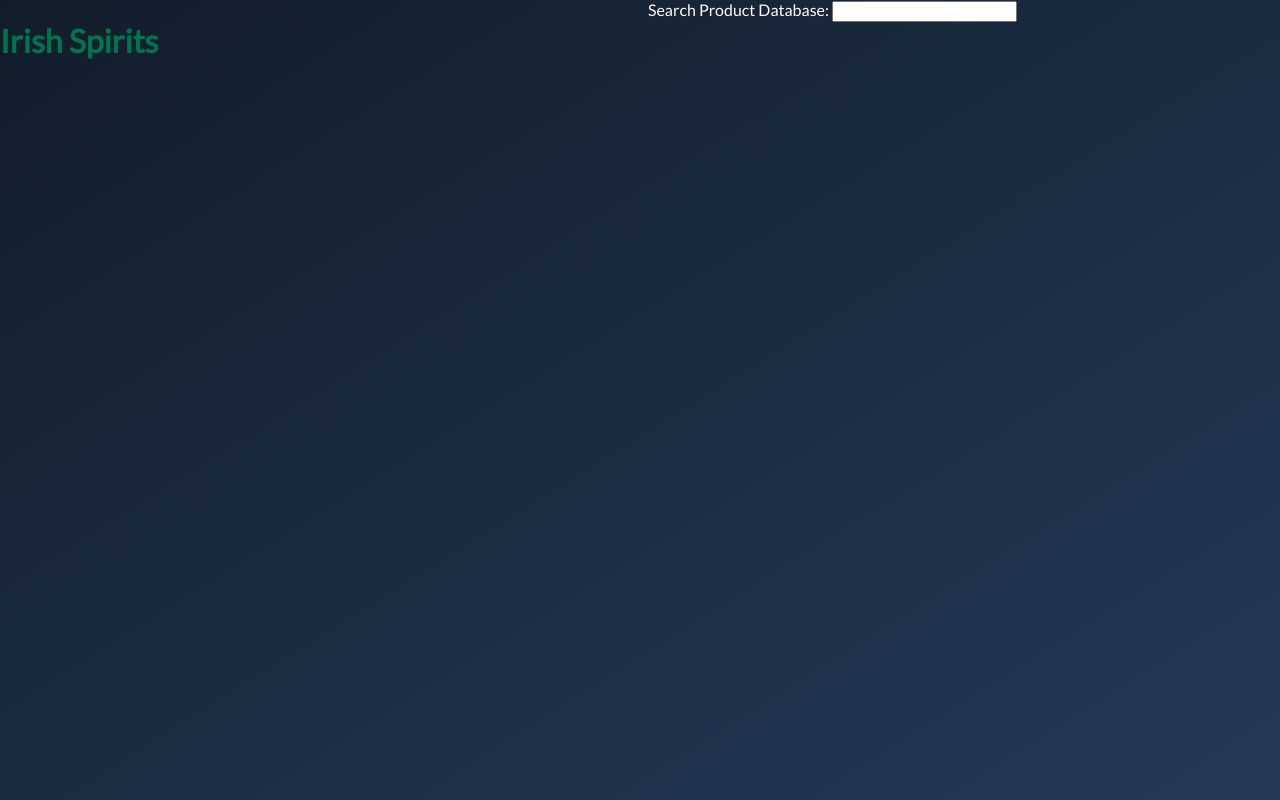
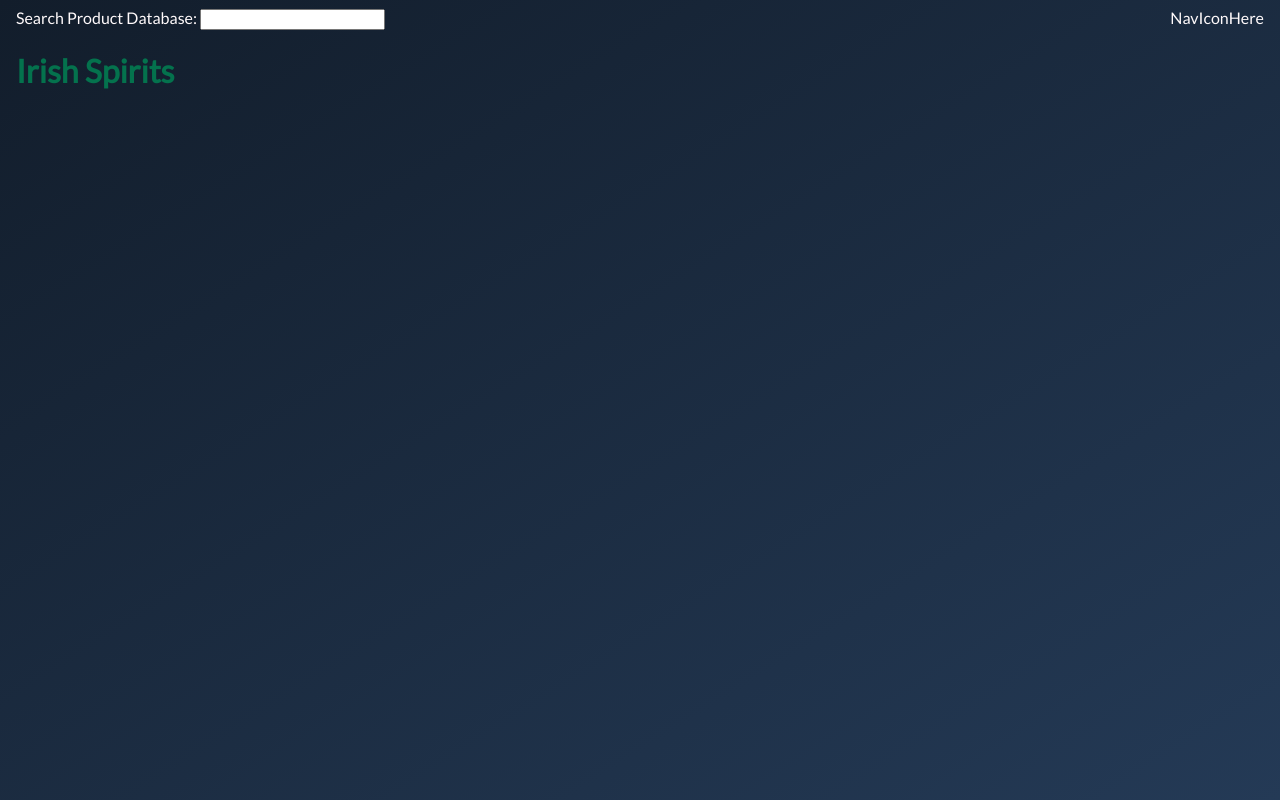
Before and after one commit to Crowe-Brian-J/u4_project_POS, a React (Vite) app in the folder client/: page / in a window 1280 px wide. Built offline with nearby package versions, Linux system fonts and the light colour scheme.

Commit message:
component update

```diff
--- a/client/src/App.css
+++ b/client/src/App.css
@@ -7,10 +7,17 @@ body {
 }
 
 .home {
+  margin-left: 2vh;
   color: #04724d;
   column-count: 2;
 }
 
-.search {
-  color: #fffafb
+.search,  .icon{
+  color: #fffafb;
+  margin: 1vh 2vh 0 2vh;
 }
+
+.top-bar {
+  display: flex;
+  justify-content: space-between;
+}
--- /dev/null
+++ b/client/src/components/Nav.jsx
@@ -0,0 +1,9 @@
+const Nav = () => {
+  return (
+    <div className="navbar">
+      <div className="icon">NavIconHere</div>
+    </div>
+  )
+}
+
+export default Nav
--- /dev/null
+++ b/client/src/components/Search.jsx
@@ -0,0 +1,10 @@
+const Search = () => {
+  return (
+    <form className="search">
+      <label htmlFor="product-search">Search Product Database: </label>
+      <input type="search" id="product-search" className="product-search" />
+    </form>
+  )
+}
+
+export default Search
--- a/client/src/pages/Home.jsx
+++ b/client/src/pages/Home.jsx
@@ -1,11 +1,16 @@
+import Search from '../components/Search'
+import Nav from '../components/Nav'
+
 const Home = () => {
   return (
-    <div className="home">
-      <h1>Irish Spirits</h1>
-      <form className="search">
-        <label htmlFor="gsearch">Search Product Database: </label>
-        <input type="search" id="product-search" className="product-search" />
-      </form>
+    <div className="top-of-screen">
+      <div className="top-bar">
+        <Search />
+        <Nav />
+      </div>
+      <div className="home">
+        <h1>Irish Spirits</h1>
+      </div>
     </div>
   )
 }
```
